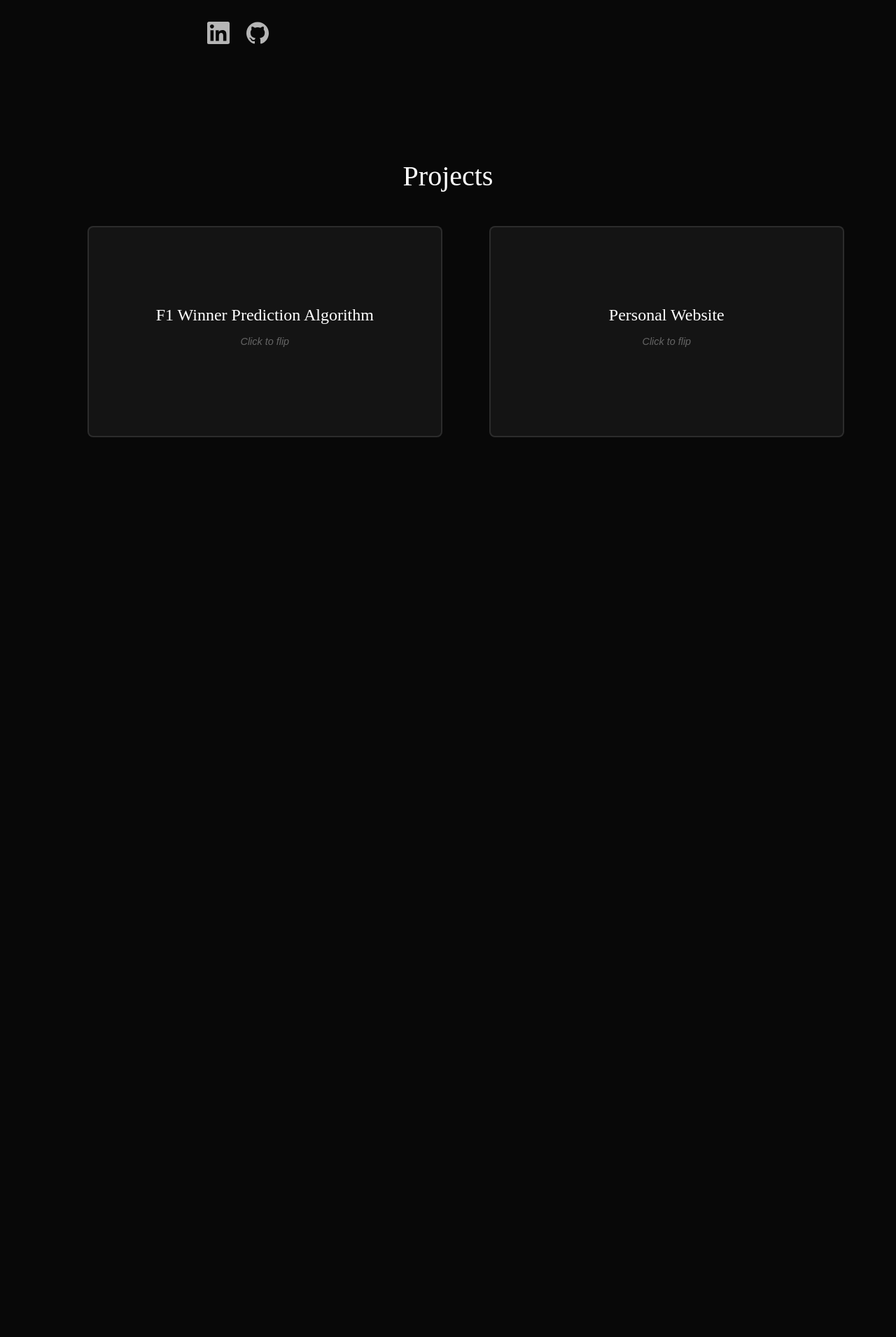
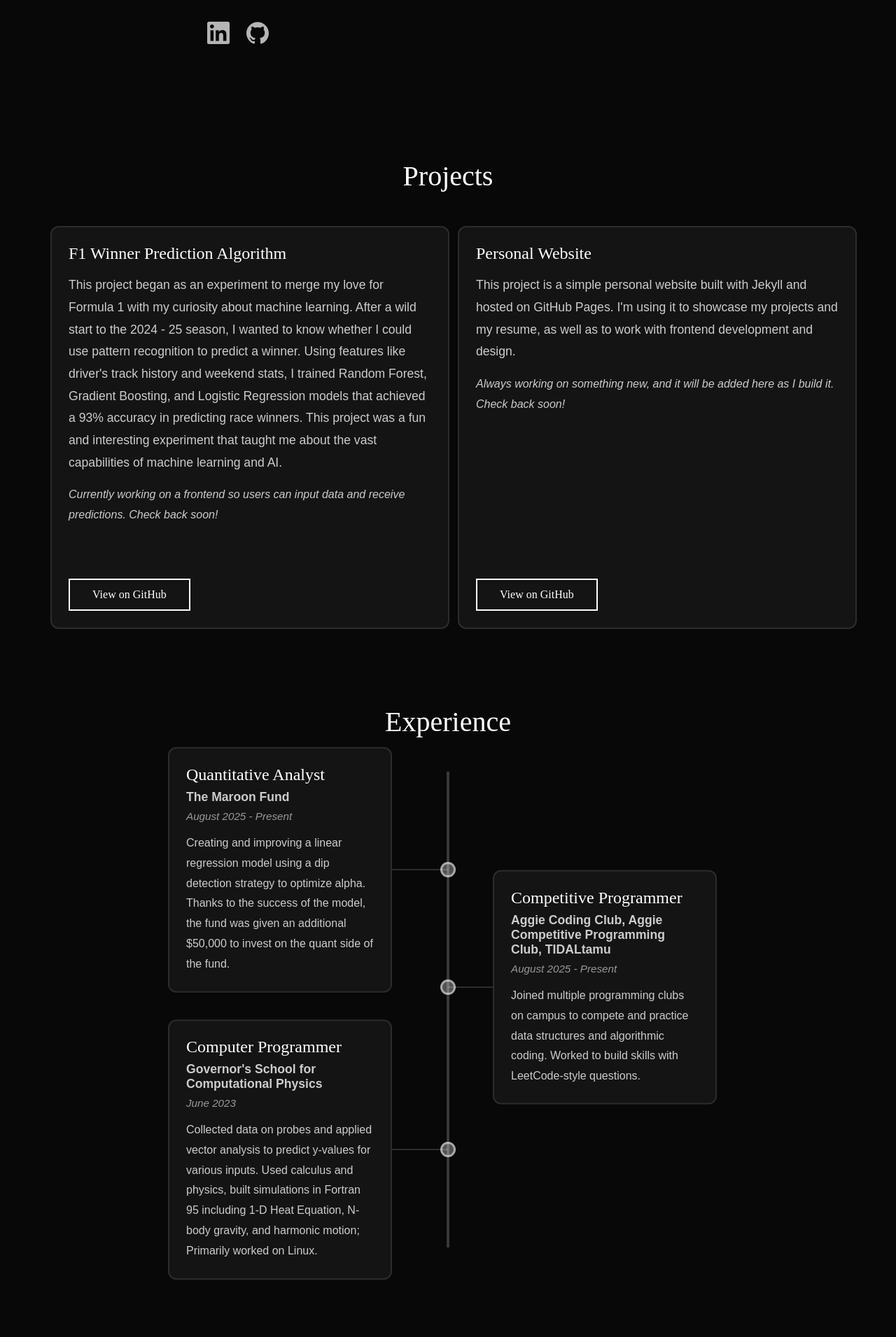
Before and after one commit to joeyjpaul23/joeljpaul, a Jekyll site: the page built from index.html, in a window 1280 px wide. Shown: the part 769-2680 px from the top of the page at 70% size. Built offline with Jekyll 4.4.1, drawn with Linux system fonts in a browser that asks for light colours; before the commit the page ends 1470 px from its top, so only the background shows below that.

Commit message:
Add experience timeline section and update project layout

```diff
--- /dev/null
+++ b/_includes/experience.html
@@ -0,0 +1,39 @@
+<section class="experience">
+    <h2 class="experience-heading">Experience</h2>
+    <div class="timeline-container">
+        <div class="timeline-bar"></div>
+        <div class="timeline-items">
+            <div class="timeline-item">
+                <div class="timeline-content">
+                    <h3 class="timeline-title">Quantitative Analyst</h3>
+                    <p class="timeline-company">The Maroon Fund</p>
+                    <p class="timeline-date">August 2025 - Present</p>
+                    <p class="timeline-description">Creating and improving a linear regression model using a dip detection strategy to optimize alpha.
+                        Thanks to the success of the model, the fund was given an additional $50,000 to invest on the quant side of the fund.
+                    </p>
+                </div>
+            </div>
+            <div class="timeline-item">
+                <div class="timeline-content">
+                    <h3 class="timeline-title">Competitive Programmer</h3>
+                    <p class="timeline-company">Aggie Coding Club, Aggie Competitive Programming Club, TIDALtamu</p>
+                    <p class="timeline-date">August 2025 - Present</p>
+                    <p class="timeline-description">
+                        Joined multiple programming clubs on campus to compete and practice data structures and algorithmic coding. Worked to build skills with LeetCode-style questions.
+                    </p>
+                </div>
+            </div>
+            <div class="timeline-item">
+                <div class="timeline-content">
+                    <h3 class="timeline-title">Computer Programmer</h3>
+                    <p class="timeline-company">Governor's School for Computational Physics</p>
+                    <p class="timeline-date">June 2023</p>
+                    <p class="timeline-description">
+                        Collected data on probes and applied vector analysis to predict y-values for various inputs.
+                        Used calculus and physics, built simulations in Fortran 95 including 1-D Heat Equation, N-body
+                        gravity, and harmonic motion; Primarily worked on Linux.
+                </div>
+            </div>
+        </div>
+    </div>
+</section>
--- a/_includes/projects.html
+++ b/_includes/projects.html
@@ -1,17 +1,8 @@
 <section class="projects">
     <h2 class="projects-heading">Projects</h2>
     <div class="projects-container">
-        <!-- Flip Card Container -->
-        <div class="flip-card">
-            <div class="flip-card-inner">
-                <!-- Front of Card (visible by default) -->
-                <div class="flip-card-front">
-                    <h3 class="project-title">F1 Winner Prediction Algorithm</h3>
-                    <p class="flip-hint">Click to flip</p>
-                </div>
-
-                <!-- Back of Card (hidden until flipped) -->
-                <div class="flip-card-back">
+        <!-- Project Box -->
+        <div class="project-box">
             <h3 class="project-title">F1 Winner Prediction Algorithm</h3>
             <p class="project-description">This project began as an experiment to merge my love for Formula 1 with my curiosity about machine learning.
                 After a wild start to the 2024 - 25 season, I wanted to know whether I could use pattern recognition to predict a winner. Using features like driver's track history and weekend stats,
@@ -25,23 +16,12 @@
                 View on GitHub
             </a>
         </div>
-            </div>
-        </div>
 
-        <!-- Second Flip Card -->
-        <div class="flip-card">
-            <div class="flip-card-inner">
-                <!-- Front of Card (visible by default) -->
-                <div class="flip-card-front">
-                    <h3 class="project-title">Personal Website</h3>
-                    <p class="flip-hint">Click to flip</p>
-                </div>
-
-                <!-- Back of Card (hidden until flipped) -->
-                <div class="flip-card-back">
+        <!-- Second Project Box -->
+        <div class="project-box">
             <h3 class="project-title">Personal Website</h3>
             <p class="project-description">This project is a simple personal website built with Jekyll and hosted on GitHub Pages.
-                        It is a clean and simple website that I use to showcase my projects and my resume.
+                I'm using it to showcase my projects and my resume, as well as to work with frontend development and design.
             </p>
             <p class='project-current-status'>
                 Always working on something new, and it will be added here as I build it. Check back soon!
@@ -51,6 +31,4 @@
             </a>
         </div>
     </div>
-        </div>
-    </div>
 </section>
--- a/_includes/scripts.html
+++ b/_includes/scripts.html
@@ -8,38 +8,4 @@
     }, { threshold: 0.2 });
 
     document.querySelectorAll('.slide-in').forEach(el => observer.observe(el));
-
-    // Flip Card Functionality with Multiple Flips Prevention
-    document.addEventListener('DOMContentLoaded', function() {
-        const flipCards = document.querySelectorAll('.flip-card');
-
-        flipCards.forEach(card => {
-            let isFlipping = false;
-
-            card.addEventListener('click', function(e) {
-                // Don't flip if clicking on a link
-                if (e.target.tagName === 'A' || e.target.closest('a')) {
-                    return;
-                }
-
-                // Prevent multiple flips during animation
-                if (isFlipping) {
-                    return;
-                }
-
-                // Mark as flipping
-                isFlipping = true;
-                this.classList.add('flipping');
-
-                // Toggle 'flipped' class
-                this.classList.toggle('flipped');
-
-                // Allow flipping again after animation completes (600ms)
-                setTimeout(() => {
-                    isFlipping = false;
-                    this.classList.remove('flipping');
-                }, 600);
-            });
-        });
-    });
 </script>
--- /dev/null
+++ b/_includes/skills.html
@@ -0,0 +1,3 @@
+<section class="skills">
+    <h2 class="skills-heading">Skills</h2>
+</section>
--- a/assets/css/style.css
+++ b/assets/css/style.css
@@ -195,8 +195,8 @@ html, body {
 .projects-container {
   display: grid;
   grid-template-columns: 1.50fr 1.50fr;
-  gap: 3rem;
-  align-items: start;
+  gap: 4rem;
+  align-items: stretch;
   max-width: 1100px;
   margin-left: 0;
   margin-right: 0;
@@ -206,93 +206,15 @@ html, body {
   width: 100%;
 }
 
-/* Right justify both cards in their columns */
-.projects-container > .flip-card {
-  justify-self: end;
-  margin-left: auto;
-}
-
-/* Flip Card Container */
-.flip-card {
-  perspective: 1000px;
-  perspective-origin: center center;
-  width: 90%;
-  height: 250px;
-  cursor: pointer;
-  transform-style: preserve-3d;
-  position: relative;
-  margin: 0;
-  will-change: transform;
-  display: block;
-}
-
-.flip-card-inner {
-  position: relative;
-  width: 98%;
-  height: 100%;
-  transition: transform 0.6s;
-  transform-style: preserve-3d;
-  transform-origin: center center;
-  will-change: transform;
-}
-
-/* When flipped, rotate 180 degrees */
-.flip-card.flipped .flip-card-inner {
-  transform: rotateY(180deg);
-}
-
-/* Prevent clicking during animation */
-.flip-card.flipping {
-  pointer-events: none;
-}
-
-/* Both front and back faces */
-.flip-card-front,
-.flip-card-back {
-  position: absolute;
-  top: 0;
-  left: 0;
-  width: 98%;
-  height: 100%;
-  backface-visibility: hidden;
-  -webkit-backface-visibility: hidden;
+/* Project Box */
+.project-box {
   border: 2px solid rgba(255, 255, 255, 0.1);
-  border-radius: 8px;
+  border-radius: 12px;
   padding: 1.5rem;
   display: flex;
   flex-direction: column;
-  justify-content: center;
-  align-items: center;
   background: rgba(255, 255, 255, 0.05);
-  transition: background 0.3s ease;
-  transform-origin: center center;
-}
-
-/* Front face (default) */
-.flip-card-front {
-  background: rgba(255, 255, 255, 0.05);
-}
-
-.flip-card-front:hover {
-  background: rgba(255, 255, 255, 0.08);
-}
-
-/* Back face - already rotated 180 degrees */
-.flip-card-back {
-  transform: rotateY(180deg);
-  justify-content: flex-start;
-  align-items: flex-start;
-  overflow-y: auto;
-  background: rgba(255, 255, 255, 0.05);
-}
-
-.flip-hint {
-  font-family: 'Poppins', sans-serif;
-  font-size: 0.9rem;
-  color: #888;
-  margin-top: 1rem;
-  opacity: 0.7;
-  font-style: italic;
+  height: 100%;
 }
 
 .project-title {
@@ -300,12 +222,7 @@ html, body {
   font-size: 1.5rem;
   font-weight: lighter;
   color: white;
-  margin: 0;
-  text-align: center;
-}
-
-.flip-card-back .project-title {
-  margin-bottom: 1rem;
+  margin: 0 0 1rem 0;
   text-align: left;
 }
 
@@ -339,12 +256,190 @@ html, body {
   transition: all 0.3s ease;
   width: fit-content;
   margin-top: auto;
+  align-self: flex-start;
 }
 
 .project-link:hover {
   background-color: white;
   color: #080808;
 }
+
+/* --- Experience Section --- */
+.experience {
+  padding: 4rem 2rem;
+  max-width: 1200px;
+  margin: 0 auto;
+}
+
+.experience-heading {
+  font-family: 'Copperplate Gothic', 'Copperplate Gothic Light', 'Copperplate', serif;
+  font-size: 2.5rem;
+  font-weight: lighter;
+  color: white;
+  text-align: center;
+  margin-bottom: 3rem;
+}
+
+/* --- Skills Section --- */
+.skills {
+  padding: 4rem 2rem;
+  max-width: 1200px;
+  margin: 0 auto;
+}
+
+.skills-heading {
+  font-family: 'Copperplate Gothic', 'Copperplate Gothic Light', 'Copperplate', serif;
+  font-size: 2.5rem;
+  font-weight: lighter;
+  color: white;
+  text-align: center;
+  margin-bottom: 3rem;
+}
+
+.timeline-container {
+  position: relative;
+  display: flex;
+  justify-content: center;
+  align-items: flex-start;
+  padding: 4rem 0 2rem 0;
+}
+
+.timeline-bar {
+  position: absolute;
+  left: 50%;
+  transform: translateX(-50%);
+  width: 4px;
+  background: rgba(255, 255, 255, 0.2);
+  top: 0;
+  bottom: 0;
+  min-height: 400px;
+  z-index: 1;
+}
+
+.timeline-items {
+  position: relative;
+  width: 100%;
+  max-width: 800px;
+  padding: 0 1rem;
+  z-index: 2;
+}
+
+/* Timeline Item (for future work experience entries) */
+.timeline-item {
+  position: relative;
+  margin-bottom: 3rem;
+  min-height: 120px;
+  width: 100%;
+  overflow: visible;
+}
+
+.timeline-item:first-child {
+  margin-top: 1rem;
+}
+
+/* Adjust spacing for third item (bottom left box) to prevent overlap */
+.timeline-item:nth-child(3) {
+  margin-top: 7rem;
+}
+
+/* Dot and connecting line container - positioned at center */
+.timeline-item::before {
+  content: '';
+  position: absolute;
+  left: 50%;
+  top: 50%;
+  transform: translate(-50%, -50%);
+  width: 16px;
+  height: 16px;
+  background: rgba(255, 255, 255, 0.3);
+  border: 3px solid rgba(255, 255, 255, 0.5);
+  border-radius: 50%;
+  z-index: 3;
+}
+
+/* Connecting line from box to dot - positioned relative to dot */
+.timeline-item::after {
+  content: '';
+  position: absolute;
+  top: 50%;
+  transform: translateY(-50%);
+  height: 2px;
+  background: rgba(255, 255, 255, 0.15);
+  z-index: 2;
+}
+
+/* Connecting line for left side items (odd) - starts from box right edge, ends at dot center */
+.timeline-item:nth-child(odd)::after {
+  left: calc(50% - 5rem);
+  right: 50%;
+}
+
+/* Connecting line for right side items (even) - starts from dot center, ends at box left edge */
+.timeline-item:nth-child(even)::after {
+  left: 50%;
+  width: 4rem;
+  display: block;
+}
+
+.timeline-content {
+  width: 40%;
+  max-width: calc(50% - 4rem);
+  padding: 1.5rem;
+  background: rgba(255, 255, 255, 0.05);
+  border: 2px solid rgba(255, 255, 255, 0.1);
+  border-radius: 12px;
+  position: absolute;
+  top: 50%;
+  transform: translateY(-50%);
+  box-sizing: border-box;
+  overflow: visible;
+  z-index: 1;
+}
+
+.timeline-item:nth-child(odd) .timeline-content {
+  right: calc(50% - 4rem);
+  left: 0;
+  margin-left: 0;
+}
+
+.timeline-item:nth-child(even) .timeline-content {
+  left: calc(50% + 4rem);
+  right: 0;
+}
+
+.timeline-title {
+  font-family: 'Copperplate Gothic', 'Copperplate Gothic Light', 'Copperplate', serif;
+  font-size: 1.5rem;
+  font-weight: lighter;
+  color: white;
+  margin: 0 0 0.5rem 0;
+}
+
+.timeline-company {
+  font-family: 'Poppins', sans-serif;
+  font-size: 1.1rem;
+  font-weight: 600;
+  color: #cccccc;
+  margin: 0 0 0.5rem 0;
+}
+
+.timeline-date {
+  font-family: 'Poppins', sans-serif;
+  font-size: 0.95rem;
+  color: #999999;
+  margin: 0 0 1rem 0;
+  font-style: italic;
+}
+
+.timeline-description {
+  font-family: 'Poppins', sans-serif;
+  font-size: 1rem;
+  line-height: 1.8;
+  color: #cccccc;
+  margin: 0;
+}
+
+
 /* --- Mobile Responsive Design --- */
 @media (max-width: 768px) {
   .signature {
@@ -390,13 +485,35 @@ html, body {
     gap: 2rem;
   }
 
-  .flip-card {
-    height: 230px;
-    width: 85%;
+  .projects-heading {
+    font-size: 2rem;
   }
 
-  .projects-heading {
+  .experience-heading {
     font-size: 2rem;
+  }
+
+  .skills-heading {
+    font-size: 2rem;
+  }
+
+  .timeline-content {
+    width: 50%;
+    margin-left: auto !important;
+    margin-right: auto !important;
+  }
+
+  .timeline-item::before {
+    left: 30%;
+  }
+
+  .timeline-bar {
+    left: 5%;
+  }
+
+  .timeline-item::after {
+    left: 10% !important;
+    right: 7.5% !important;
   }
 }
 
--- a/index.html
+++ b/index.html
@@ -6,4 +6,6 @@ title: Joey Paul
 <div class="content">
   {% include aboutme.html %}
   {% include projects.html %}
+  {% include experience.html %}
+  <!-- {% include skills.html %} -->
 </div>
```
Lines whose indentation alone changed are shown as unchanged.
